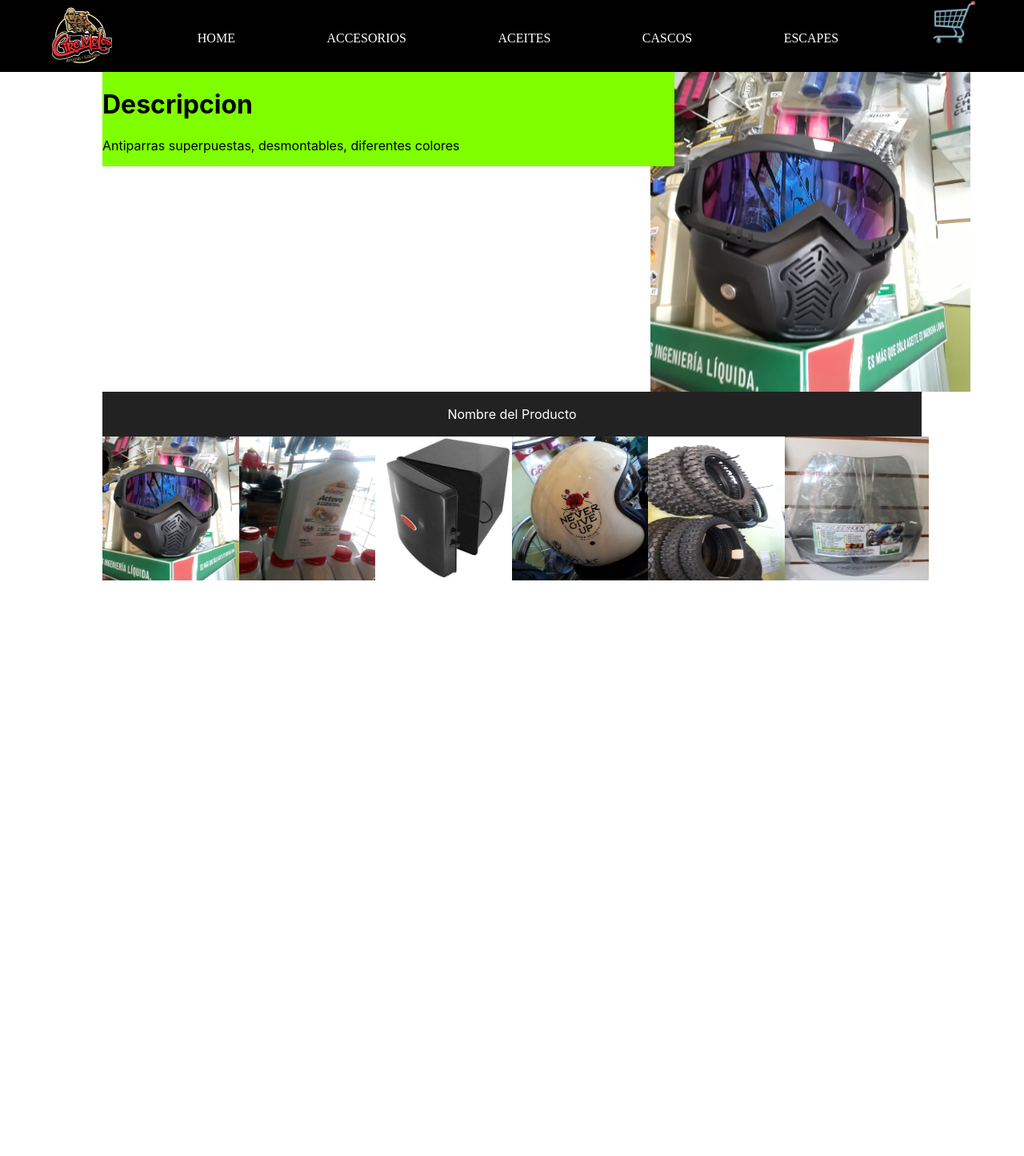
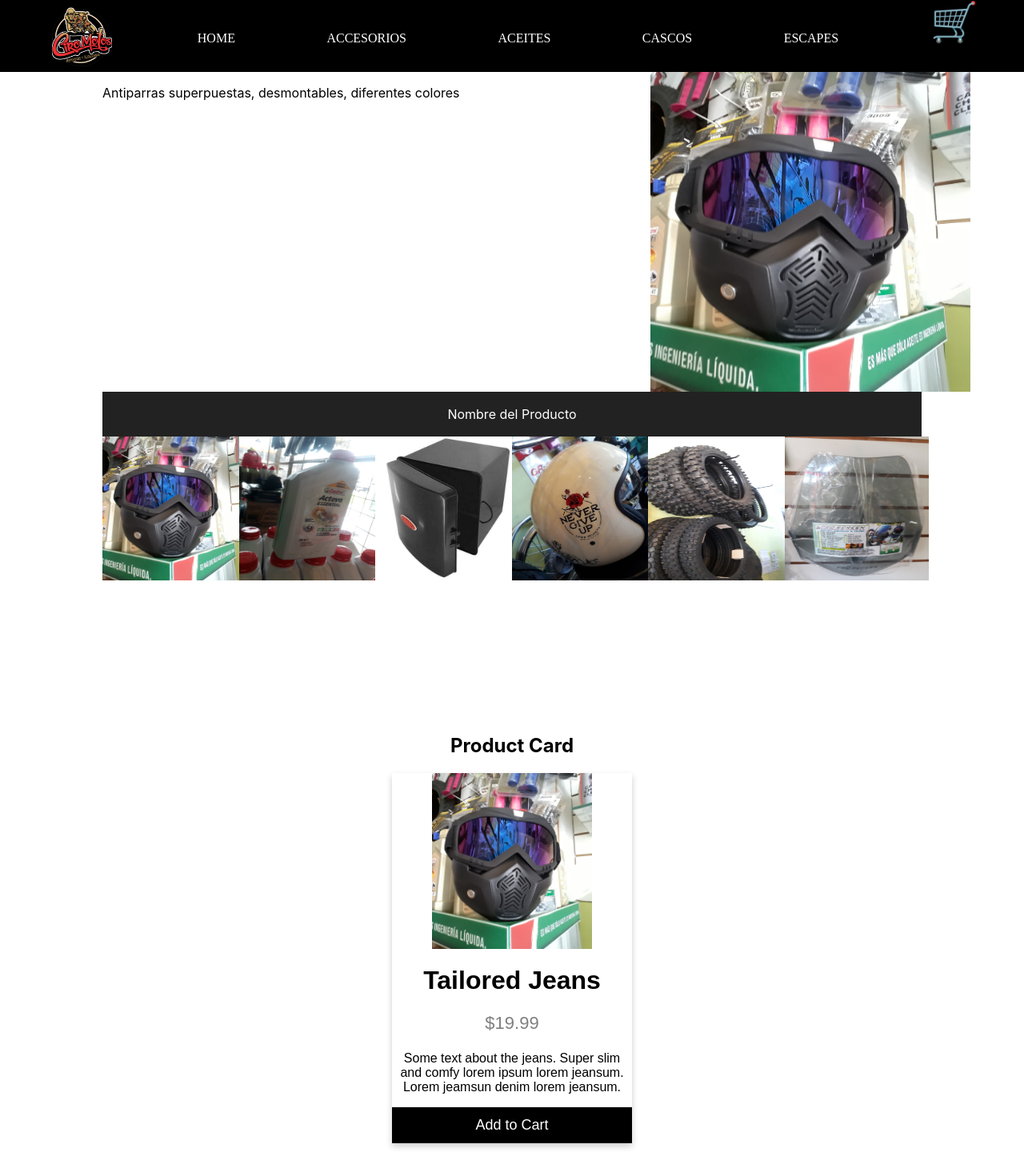
Before and after one commit to mtello855/Ventas-React, a React (Create React App) app: page / in a window 1280 px wide. Shown: the whole page at 80% size. Before the commit the page ends 800 px from the top, so only its background shows below. Built offline with nearby package versions, Linux system fonts and the light colour scheme.

Commit message:
WIP: products in cards

```diff
--- a/src/components/Carousel/Carousel.css
+++ b/src/components/Carousel/Carousel.css
@@ -81,13 +81,13 @@ img {
   margin-left: 215mm;
   width: 400px;
   height: 400px;
+  text-align: center;
 }
 h2 {
   text-align: center;
 }
 .descrption-p {
-  background-color: chartreuse;
   position: absolute;
   margin: 0px 10%;
-  padding-right: 71mm;
+  text-align: center;
 }
--- a/src/components/Carousel/Carousel.js
+++ b/src/components/Carousel/Carousel.js
@@ -28,7 +28,6 @@ function Carousel() {
           return (
             <div>
               <div className="descrption-p">
-                <h1>Descripcion</h1>
                 <p>{e.desc}</p>
               </div>
               <img className="img-prod-carousel" src={e.img} />
--- a/src/components/Content.js
+++ b/src/components/Content.js
@@ -1,7 +1,13 @@
 import React from "react";
+import Section from "./Section/Section";
 import Carousel from "./Carousel/Carousel";
 
 function Content() {
-  return <Carousel />;
+  return (
+    <div>
+      <Carousel />
+      <Section />
+    </div>
+  );
 }
 export default Content;
--- /dev/null
+++ b/src/components/Section/Section.css
@@ -0,0 +1,35 @@
+.card {
+    box-shadow: 0 4px 8px 0 rgba(0, 0, 0, 0.2);
+    max-width: 300px;
+    margin: auto;
+    text-align: center;
+    font-family: arial;
+  }
+
+  .price {
+    color: grey;
+    font-size: 22px;
+  }
+
+  .card button {
+    border: none;
+    outline: 0;
+    padding: 12px;
+    color: white;
+    background-color: #000;
+    text-align: center;
+    cursor: pointer;
+    width: 100%;
+    font-size: 18px;
+  }
+
+  .card button:hover {
+    opacity: 0.7;
+  }
+  .img-Card{
+      width: 200px;
+      height: 220px;
+  }
+  .card-product{
+      margin-top: 15%;
+  }
--- /dev/null
+++ b/src/components/Section/Section.js
@@ -0,0 +1,27 @@
+import React from "react";
+import "./Section.css";
+import Casco from "../../Img/casco.jpg";
+
+const cascoCard = Casco;
+
+function Section() {
+  return (
+    <div className="card-product">
+      <h2>Product Card</h2>
+      <div className="card">
+        <img className="img-Card" src={cascoCard} />
+        <h1>Tailored Jeans</h1>
+        <p className="price">$19.99</p>
+        <p>
+          Some text about the jeans. Super slim and comfy lorem ipsum lorem
+          jeansum. Lorem jeamsun denim lorem jeansum.
+        </p>
+        <p>
+          <button>Add to Cart</button>
+        </p>
+      </div>
+    </div>
+  );
+}
+
+export default Section;
```
